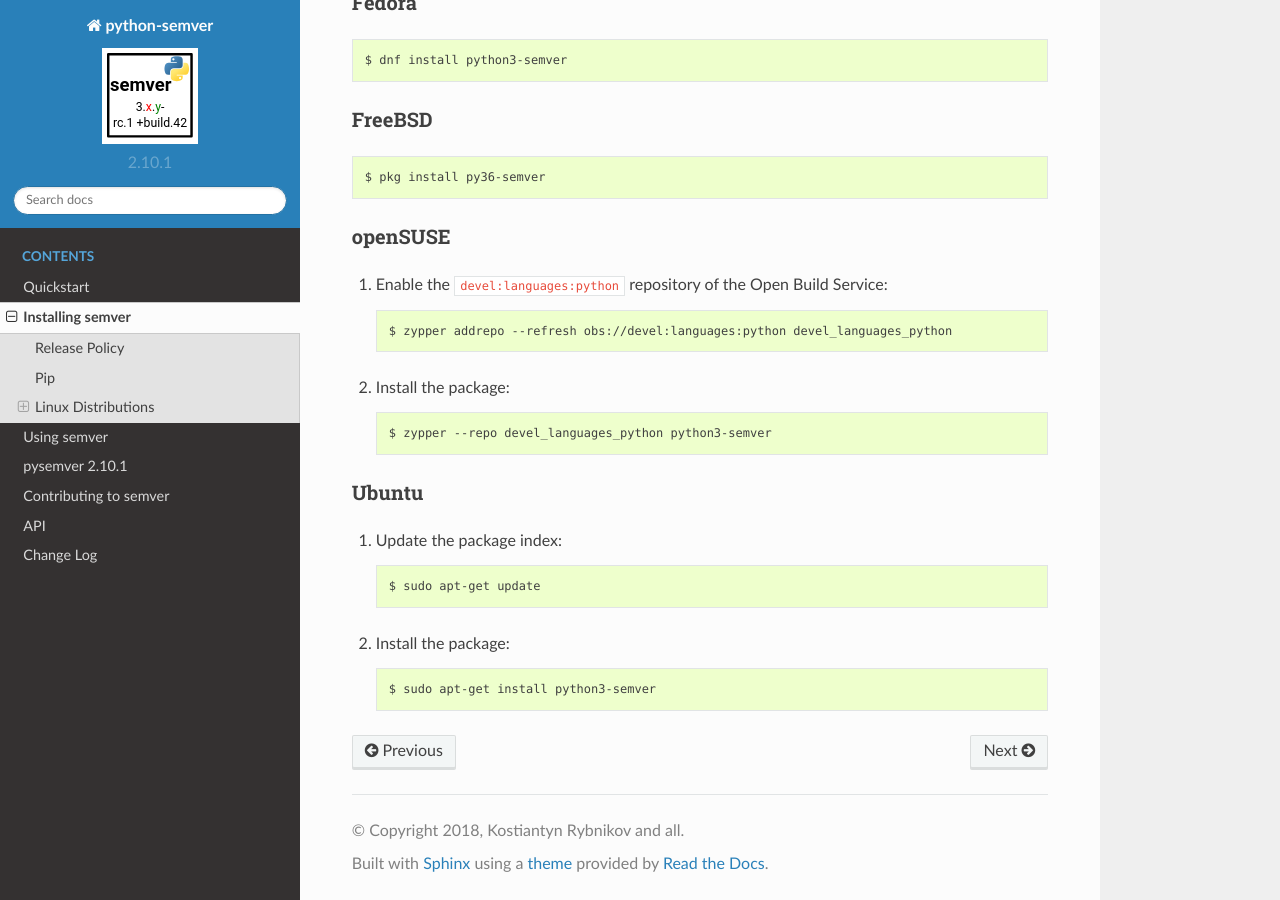
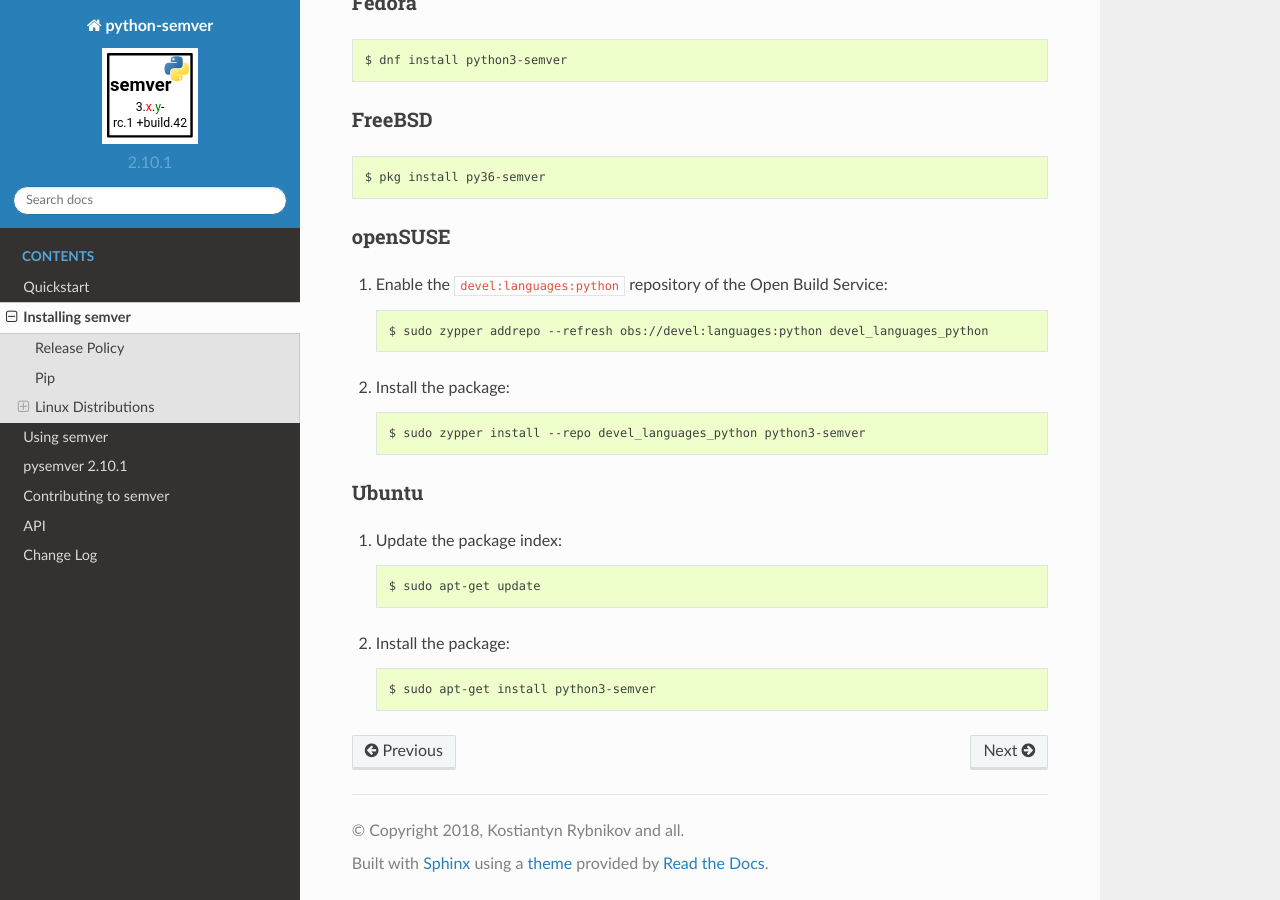
Before and after one commit to python-semver/python-semver, a Sphinx documentation site: the page built from docs/install.rst, in a window 1280 px wide and 900 px high, scrolled down 1908 px. Built offline with Sphinx 7.4.7 and the Read the Docs theme 2.0.0, drawn with Linux system fonts in a browser that asks for light colours.

Commit message:
Doc: Add missing "install" for openSUSE

```diff
--- a/docs/install.rst
+++ b/docs/install.rst
@@ -105,11 +105,11 @@
 
 1. Enable the ``devel:languages:python`` repository of the Open Build Service::
 
-    $ zypper addrepo --refresh obs://devel:languages:python devel_languages_python
+    $ sudo zypper addrepo --refresh obs://devel:languages:python devel_languages_python
 
 2. Install the package::
 
-    $ zypper --repo devel_languages_python python3-semver
+    $ sudo zypper install --repo devel_languages_python python3-semver
 
 
 Ubuntu
```
